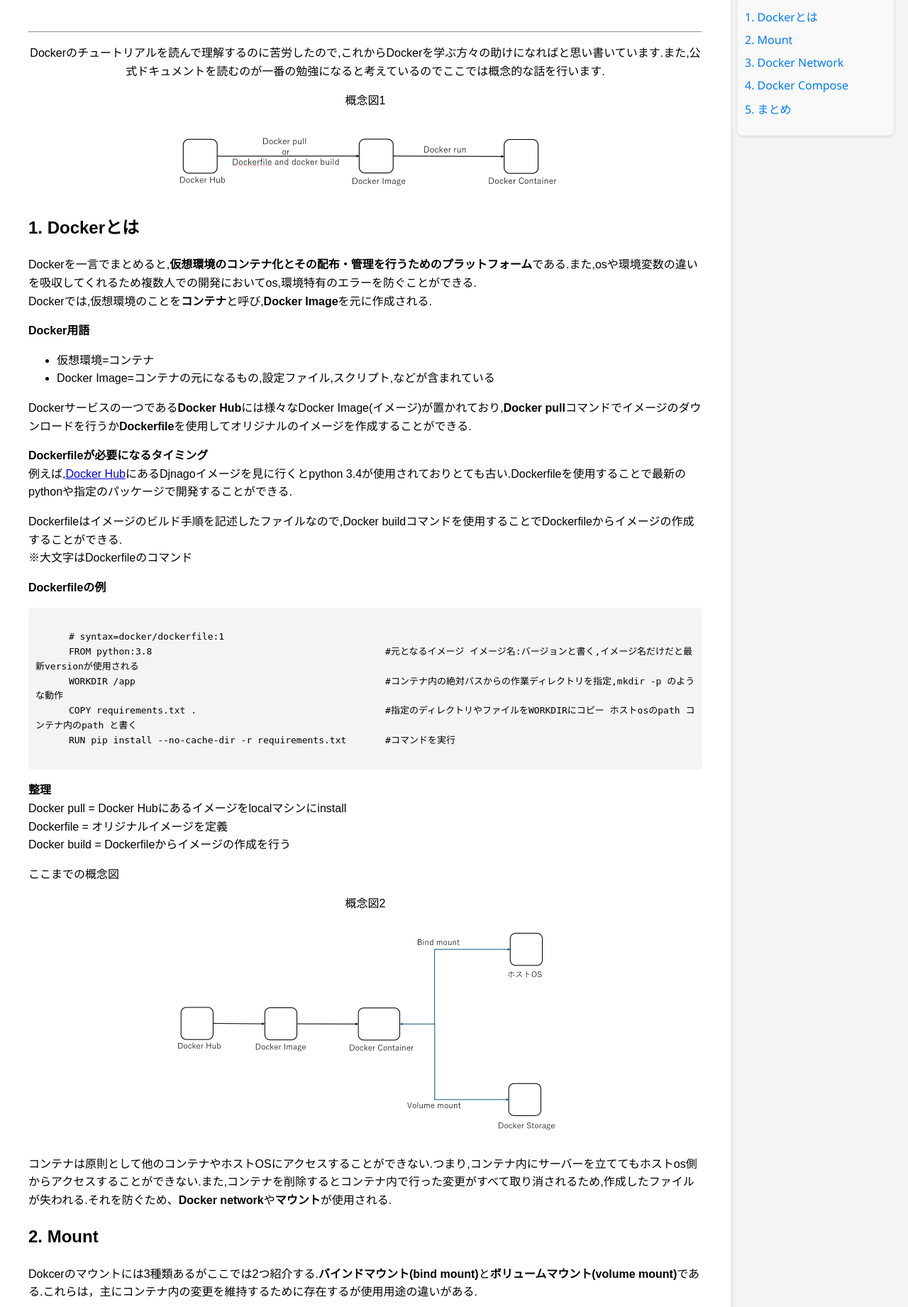
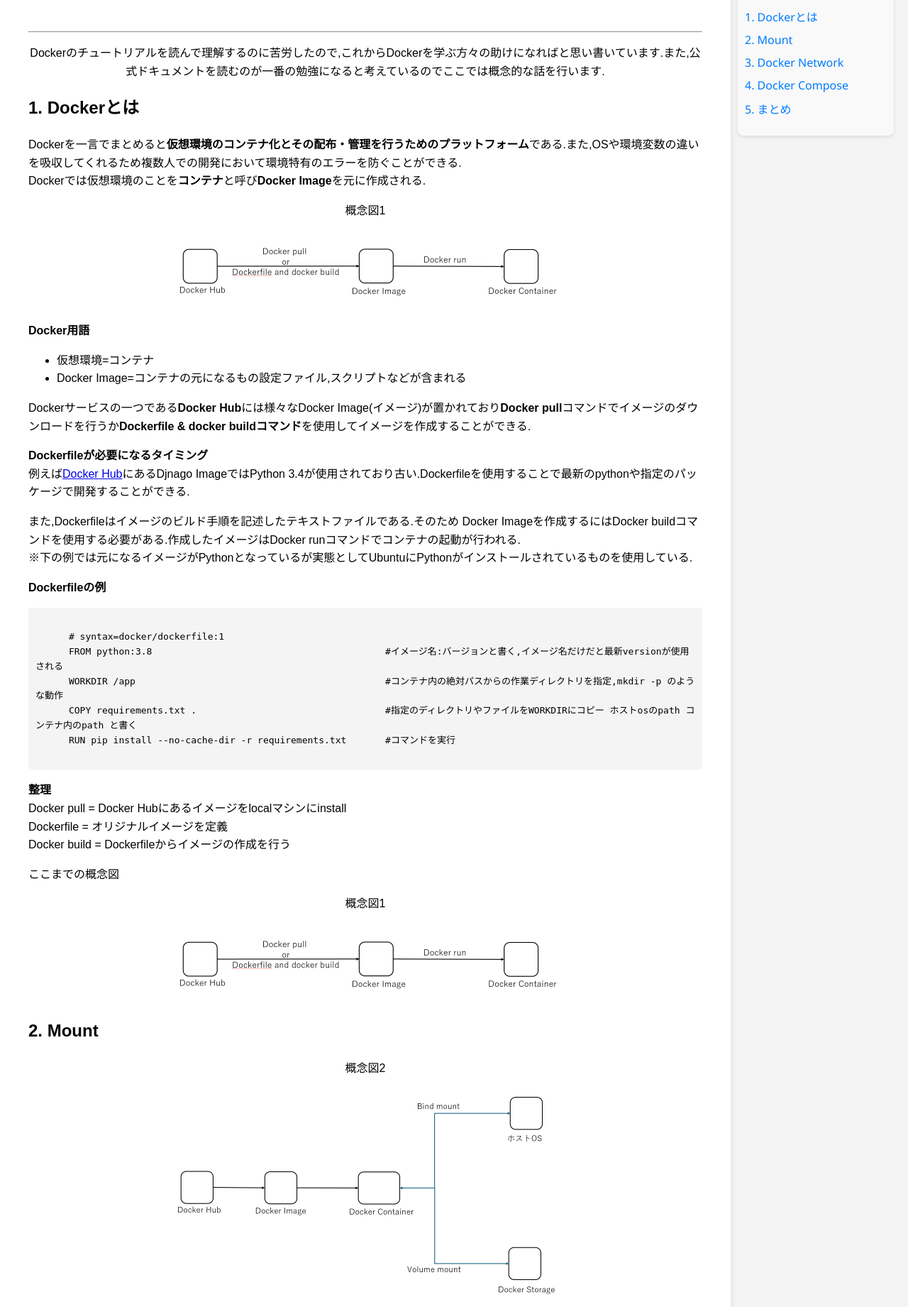
Before and after one commit to oijoijn/myblog, a Django app: template templates/blog/docker_tutorial_1.html in a window 1280 px wide. Shown: the part 194-2035 px from the top of the page at 71% size. Run offline with Django 4.2, Linux system fonts and the light colour scheme; the template is opened without the code that fills it: values that come from a table or form of the project are taken from there, others are empty.

Commit message:
docker tutorialの訂正

```diff
--- a/templates/blog/docker_tutorial_1.html
+++ b/templates/blog/docker_tutorial_1.html
@@ -23,45 +23,44 @@
     Dockerのチュートリアルを読んで理解するのに苦労したので,これからDockerを学ぶ方々の助けになればと思い書いています.また,公式ドキュメントを読むのが一番の勉強になると考えているのでここでは概念的な話を行います.
   </p>
 
+  <h2 id="docker-what">1. Dockerとは</h2>
+
+  <p>
+    Dockerを一言でまとめると<strong>仮想環境のコンテナ化とその配布・管理を行うためのプラットフォーム</strong>である.また,OSや環境変数の違いを吸収してくれるため複数人での開発において環境特有のエラーを防ぐことができる.
+    <br>
+    Dockerでは仮想環境のことを<strong>コンテナ</strong>と呼び<strong>Docker Image</strong>を元に作成される.
+  </p>
+
   <p class="center">概念図1</p>
   <div class="center">
   <img  src="{% static 'images/docker/docker_tutorial_1.png' %}" alt="表示できません">
   </div>
+  <p><strong>Docker用語</strong></p>
 
-
-  <h2 id="docker-what">1. Dockerとは</h2>
-
-  <p>
-    Dockerを一言でまとめると,<strong>仮想環境のコンテナ化とその配布・管理を行うためのプラットフォーム</strong>である.また,osや環境変数の違いを吸収してくれるため複数人での開発においてos,環境特有のエラーを防ぐことができる.
-    <br>
-    Dockerでは,仮想環境のことを<strong>コンテナ</strong>と呼び,<strong>Docker Image</strong>を元に作成される.
-  </p>
-
-  <p><strong>Docker用語</strong></p>
   <ul>
     <li>仮想環境=コンテナ</li>
-    <li>Docker Image=コンテナの元になるもの,設定ファイル,スクリプト,などが含まれている</li>
+    <li>Docker Image=コンテナの元になるもの設定ファイル,スクリプトなどが含まれる</li>
   </ul>
 
   <p>
-    Dockerサービスの一つである<strong>Docker Hub</strong>には様々なDocker Image(イメージ)が置かれており,<strong>Docker pull</strong>コマンドでイメージのダウンロードを行うか<strong>Dockerfile</strong>を使用してオリジナルのイメージを作成することができる.
+    Dockerサービスの一つである<strong>Docker Hub</strong>には様々なDocker Image(イメージ)が置かれており<strong>Docker pull</strong>コマンドでイメージのダウンロードを行うか<strong>Dockerfile & docker buildコマンド</strong>を使用してイメージを作成することができる.
   </p>
 
   <p>
     <strong>Dockerfileが必要になるタイミング<br></strong>
-    例えば,<a href=https://hub.docker.com/_/django>Docker Hub</a>にあるDjnagoイメージを見に行くとpython 3.4が使用されておりとても古い.Dockerfileを使用することで最新のpythonや指定のパッケージで開発することができる.
+    例えば<a href=https://hub.docker.com/_/django>Docker Hub</a>にあるDjnago ImageではPython 3.4が使用されており古い.Dockerfileを使用することで最新のpythonや指定のパッケージで開発することができる.
   </p>
 
   <p>
-    Dockerfileはイメージのビルド手順を記述したファイルなので,Docker buildコマンドを使用することでDockerfileからイメージの作成することができる.
+    また,Dockerfileはイメージのビルド手順を記述したテキストファイルである.そのため  Docker Imageを作成するにはDocker buildコマンドを使用する必要がある.作成したイメージはDocker runコマンドでコンテナの起動が行われる.
     <br>
-    ※大文字はDockerfileのコマンド
+    ※下の例では元になるイメージがPythonとなっているが実態としてUbuntuにPythonがインストールされているものを使用している.
   </p>
 
   <p><strong>Dockerfileの例</strong></p>
     <pre><code>
       # syntax=docker/dockerfile:1
-      FROM python:3.8                                          #元となるイメージ イメージ名:バージョンと書く,イメージ名だけだと最新versionが使用される
+      FROM python:3.8                                          #イメージ名:バージョンと書く,イメージ名だけだと最新versionが使用される
       WORKDIR /app                                             #コンテナ内の絶対パスからの作業ディレクトリを指定,mkdir -p のような動作
       COPY requirements.txt .                                  #指定のディレクトリやファイルをWORKDIRにコピー ホストosのpath コンテナ内のpath と書く
       RUN pip install --no-cache-dir -r requirements.txt       #コマンドを実行
@@ -77,7 +76,13 @@
 
   <p>
     ここまでの概念図
+    <p class="center">概念図1</p>
+    <div class="center">
+    <img  src="{% static 'images/docker/docker_tutorial_1.png' %}" alt="表示できません">
+    </div>
   </p>
+
+  <h2 id="mount">2. Mount</h2>
 
   <p class="center">概念図2</p>
   <div class="center">
@@ -85,36 +90,37 @@
   </div>
 
   <p>
-    コンテナは原則として他のコンテナやホストOSにアクセスすることができない.つまり,コンテナ内にサーバーを立ててもホストos側からアクセスすることができない.また,コンテナを削除するとコンテナ内で行った変更がすべて取り消されるため,作成したファイルが失われる.それを防ぐため、<strong>Docker network</strong>や<strong>マウント</strong>が使用される.
-  </p>
-
-  <h2 id="mount">2. Mount</h2>
-
-  <p>
-    Dokcerのマウントには3種類あるがここでは2つ紹介する.<strong>バインドマウント(bind mount)</strong>と<strong>ボリュームマウント(volume mount)</strong>である.これらは，主にコンテナ内の変更を維持するために存在するが使用用途の違いがある.
+    コンテナは原則として他のコンテナやホストOSにアクセスすることができない.つまり,コンテナ内にサーバーを立ててもホストos側にアクセスすることができない.また,コンテナを削除するとコンテナ内で行った変更がすべて取り消されるため作成したファイルや変更が失われる.それらを防ぐため<strong>Docker network</strong>や<strong>マウント</strong>が使用される.
   </p>
 
   <p>
-    <strong>ボリュームマウント</strong>はデータベースに対して使用される.コンテナ削除後もデータを永続化することができコンテナ間でのデータ共有も可能である.マウントは,コンテナのディレクトリとDockerが管理しているストレージである.また,Docker Volumeはマウントしているコンテナを削除しても消えることがない.
+    Dokcerのマウントには3種類あるがここでは2つ紹介する.<strong>バインドマウント(bind mount)</strong>と<strong>ボリュームマウント(volume mount)</strong>である.これらは，主にコンテナ内の変更を維持するために存在するが使用用途に違いがある.
   </p>
 
   <p>
-    <strong>バインドマウント</strong>はホストosとコンテナに対し使用される.
+    <strong>ボリュームマウント</strong>はコンテナとデータベースに対して使用される.コンテナ削除後もデータを永続化することができコンテナ間でのデータ共有も可能である.マウントはコンテナのディレクトリとDockerが管理しているストレージである.またDocker Volumeはマウントしているコンテナを削除しても消えることがない.
+  </p>
+
+  <p>
+    <strong>バインドマウント</strong>はコンテナとホストosに対し使用される.
     ファイルの実行はコンテナ内で行うがファイルの編集をホストosで行いたいときにバインドマウントが使用される(コンテナ内にvscodeをinstallしていないため).
   </p>
 
   <p>
-    <strong>注意</strong><br>
-    マウントコマンドはtype=hoge, src というように空白を作るとエラーが起こる.<br>
-    srcでホストosのpathまたはボリューム,targetでコンテナ上のpathを指定する.<br>
+    <strong>Docker用語</strong><br>
+    バインドマウント    =  ホストosとコンテナをマウントする<br>
+    ボリュームマウント  =  コンテナとdockerをマウントする<br>
   </p>
 
   <p>
-    <strong>Docker用語</strong>
+    ここまでの概念図
+    <p class="center">概念図2</p>
+    <div class="center">
+    <img  src="{% static 'images/docker/docker_tutorial_2.png' %}" alt="表示できません">
+    </div>
+  </p>
 
-    バインドマウント    =  ホストosとコンテナをマウントする<br>
-    ボリュームマウント  =  コンテナとdockerをマウントする<br>
-  </p>
+  <h2 id="docker-network">3. Docker Network</h2>
 
   <p class="center">概念図3</p>
   <div class="center">
@@ -122,15 +128,23 @@
   </div>
 
   <p>
-    何度も言うことになりますが,コンテナは原則として他のコンテナやホストOSにアクセスすることができない.ここではコンテナ間の通信を行えるようにする.
+    コンテナは原則として他のコンテナやホストOSにアクセスすることができない.Docker Networkを使用することでコンテナ間の通信を行えるようにする.
   </p>
 
-  <h2 id="docker-network">3. Docker Network</h2>
+  <p>
+    <strong>Docker Network</strong><br>
+    Docker Networkはコンテナ間の通信を可能にするもの.例えば,フロントエンドのコンテナ,バックエンドのコンテナ,データベースのコンテナを立てた際このままではお互いに通信できない.そこでDocker Networkを使用することで3つのコンテナ間の通信を可能にする.
+  </p>
 
   <p>
-    <strong>Docker network</strong><br>
-    Docker networkはコンテナ間の通信を可能にするもの.例えば,フロントエンドのコンテナ,バックエンドのコンテナ,データベースのコンテナを立てた際このままではお互いに通信できない.そこでDocker networkを使用することにより3つのコンテナ間の通信が可能になる.
+    ここまでの概念図
+    <p class="center">概念図3</p>
+    <div class="center">
+    <img  src="{% static 'images/docker/docker_tutorial_3.png' %}" alt="表示できません">
+    </div>
   </p>
+
+  <h2 id="docker-compose">4. Docker Compose</h2>
 
   <p class="center">概念図4</p>
   <div class="center">
@@ -138,14 +152,12 @@
   </div>
 
   <p>
-    これまでに紹介したサービスをおさらいすると上記のようになる.ただ,これをすべてコマンドで行うと複数行のコマンドが必要となりとても複雑になる.しかし,Docker composeを使用することで上記で紹介した機能すべてを1行のコマンドで実行できる.
+    これまでに紹介したサービスをおさらいすると上記のようになる.ただ,これをすべてコマンドで行うと複数行のコマンドが必要となりとても複雑になる.そこでDocker composeを使用することで1行のコマンドですべて実行することができる.
   </p>
-
-  <h2 id="docker-compose">4. Docker Compose</h2>
 
   <p>
     <strong>Docker Compose</strong><br>
-    Docker composeはdocker-compose.ymlファイルを使用する.Dockerfileがコンテナの定義を書くのに対しdocker-compose.ymlは設定やサービス間の連携を書く.また,Docker networkやDocker volumeを事前に作成していなくとも自動的に作成される.
+    Docker composeはdocker-compose.ymlファイルを使用する.Dockerfileがコンテナの定義を書くのに対しdocker-compose.ymlは設定やサービス間の連携を書く.またどちらもテキストファイルである.Docker NetworkやDocker Volumeを事前に作成していなくとも自動的に作成される.
   </p>
 
   <p><strong>docker-compse.ymlの例</strong></p>
@@ -178,7 +190,7 @@
     </code></pre>
 
   <p>
-    Docker networkコマンド
+    Docker Networkコマンド
     <pre><code>
       docker compose up -d        #複数コンテナを立てる場合バックグラウンドで実行しdocker execコマンドで個別にアクセス
       docker compose down         #コンテナの削除 ※ボリュームは削除されないためsqlデータは保持される
```
